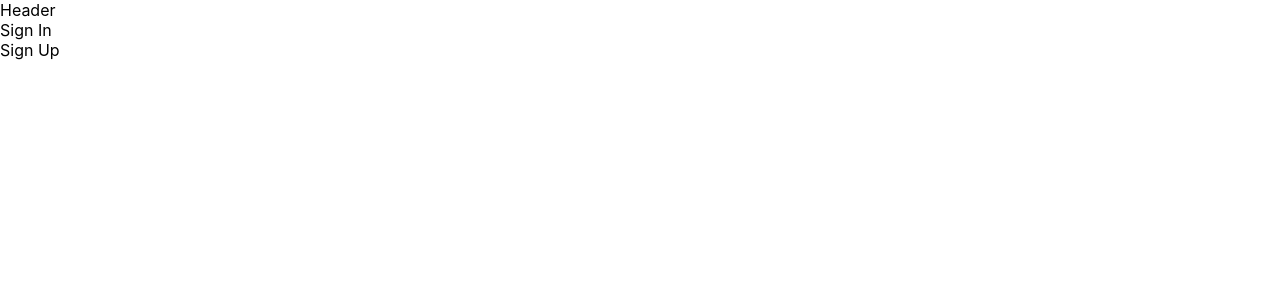
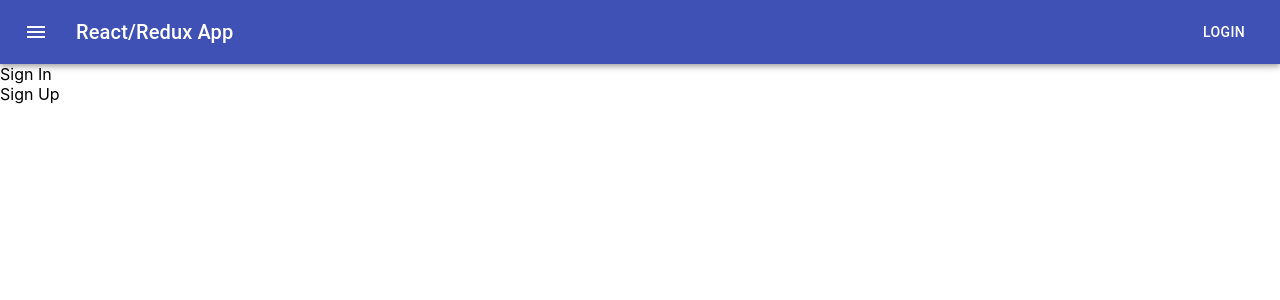
Before and after one commit to hashi904/design_sample, a React (Create React App) app: page / in a window 1280 px wide. Shown: the top 300 px of the page. Built offline with nearby package versions, Linux system fonts and the light colour scheme.

Commit message:
designed header

```diff
--- a/package.json
+++ b/package.json
@@ -4,9 +4,11 @@
   "private": true,
   "dependencies": {
     "@material-ui/core": "^4.11.3",
+    "@material-ui/icons": "^4.11.2",
     "@testing-library/jest-dom": "^5.11.4",
     "@testing-library/react": "^11.1.0",
     "@testing-library/user-event": "^12.1.10",
+    "material-ui-icons": "^1.0.0-beta.36",
     "react": "^17.0.2",
     "react-dom": "^17.0.2",
     "react-router-dom": "^5.2.0",
--- a/src/components/Header.js
+++ b/src/components/Header.js
@@ -1,10 +1,42 @@
 import React from "react";
+import { makeStyles } from '@material-ui/core/styles';
+import AppBar from '@material-ui/core/AppBar';
+import Toolbar from '@material-ui/core/Toolbar';
+import Typography from '@material-ui/core/Typography';
+import Button from '@material-ui/core/Button';
+import IconButton from '@material-ui/core/IconButton';
+import MenuIcon from '@material-ui/icons/Menu';
+
+const useStyles = makeStyles((theme) => ({
+  root: {
+    flexGrow: 1,
+  },
+  menuButton: {
+    marginRight: theme.spacing(2),
+  },
+  title: {
+    flexGrow: 1,
+  },
+}))
+
 const Header = () => {
+  const classes = useStyles();
+
   return (
-    <div>
-      Header
+    <div className={classes.root}>
+      <AppBar position="static" color="primary">
+        <Toolbar>
+          <IconButton edge="start" className={classes.menuButton} color="inherit" aria-label="menu">
+            <MenuIcon />
+          </IconButton>
+          <Typography variant="h6" className={classes.title}>
+            React/Redux App
+          </Typography>
+          <Button color="inherit">Login</Button>
+        </Toolbar>
+      </AppBar>
     </div>
-  )
+  );
 }
 
 export default Header;
```
Also changed, not shown: 2 other files (tests, documents, lock files or other folders).
